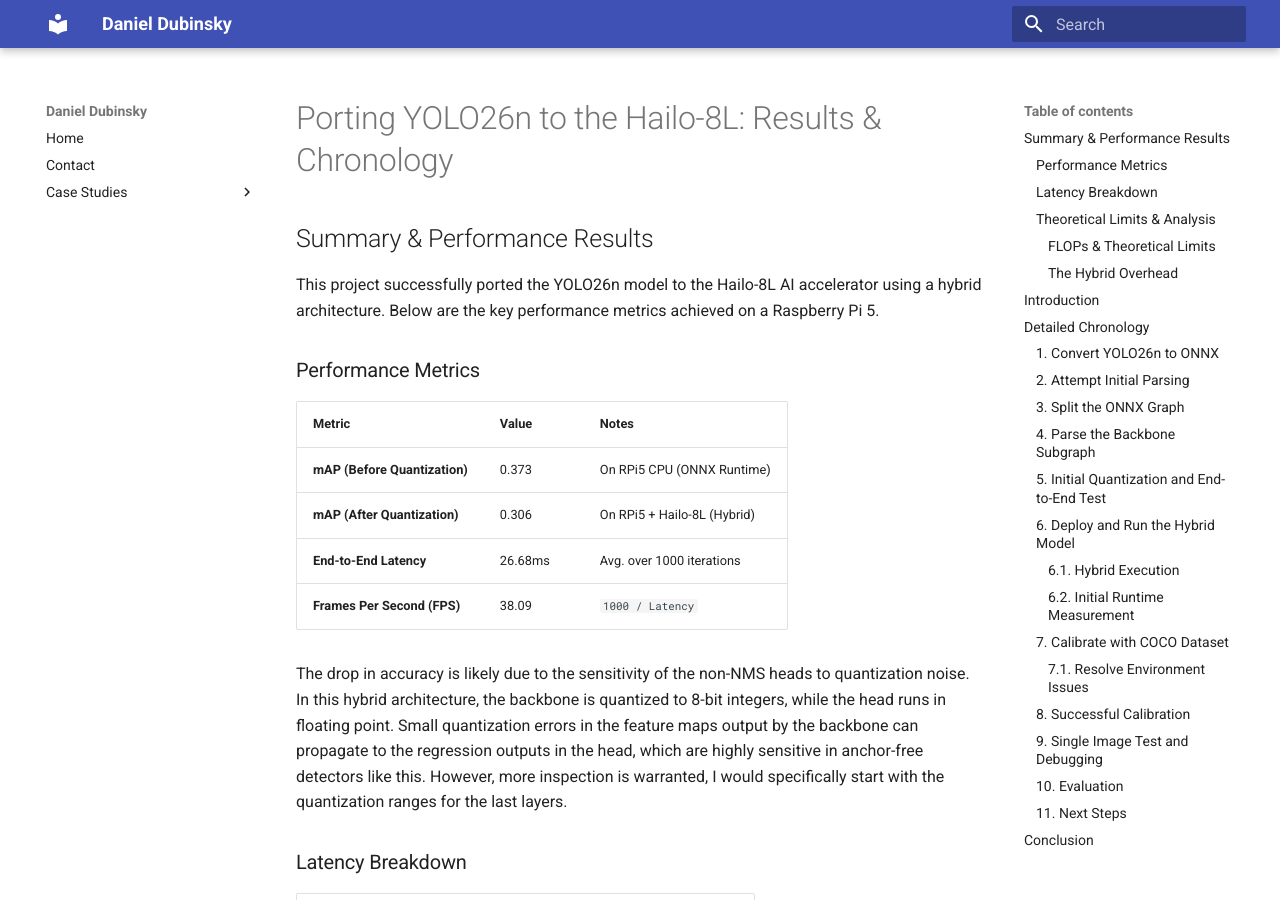
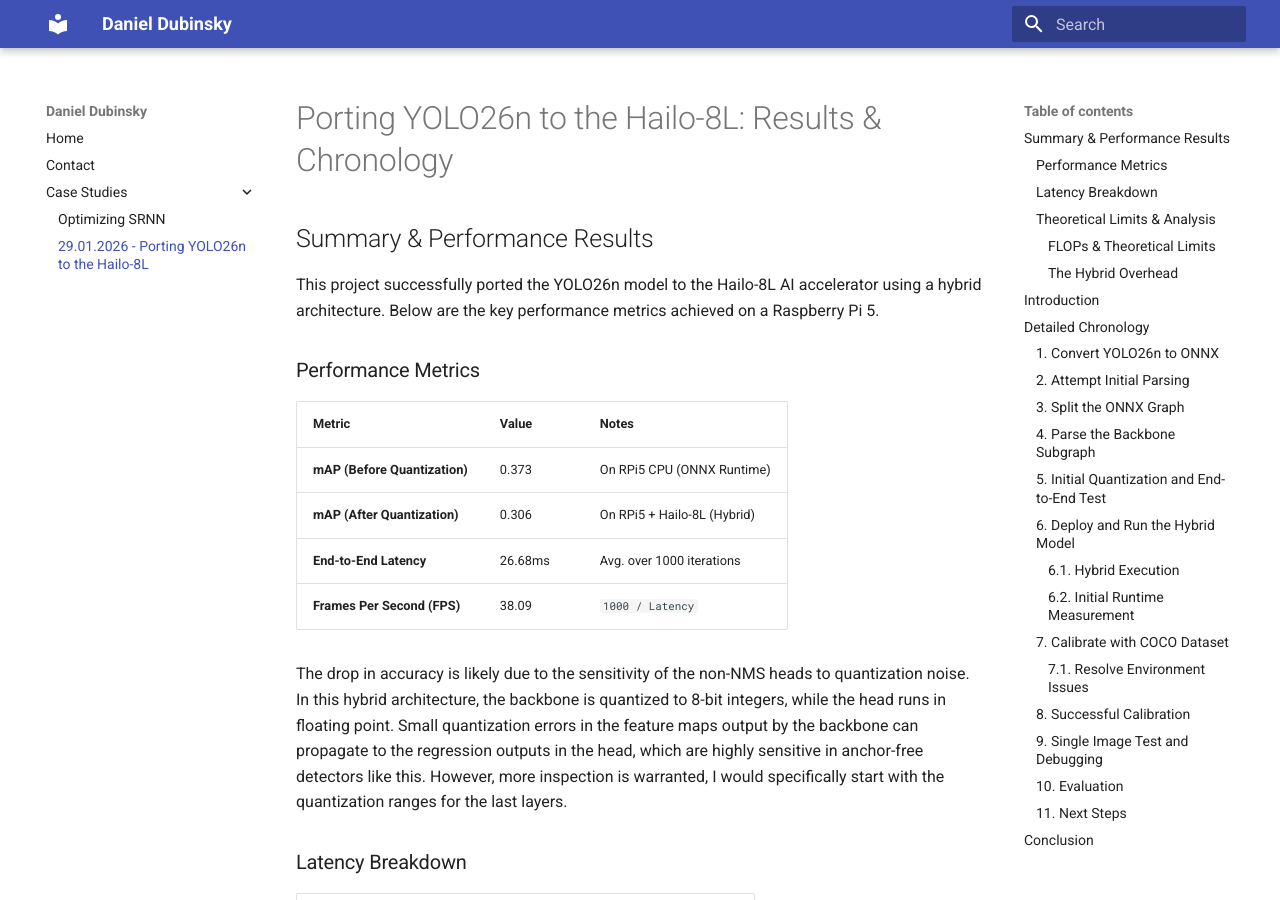
Before and after one commit to DanielDubinsky/personal-site, an MkDocs documentation site: the page built from docs/case-studies/yolo26n-hailo-L8.md, in a window 1280 px wide and 900 px high. Built offline with MkDocs 1.6.1 and Material for MkDocs 9.7.7, drawn with Linux system fonts in a browser that asks for light colours.

Commit message:
Update mkdocs.yml

```diff
--- a/mkdocs.yml
+++ b/mkdocs.yml
@@ -9,6 +9,7 @@ nav:
   - Contact: contact.md
   - Case Studies:
       - "Optimizing SRNN": case-studies/optimizing-srnn.md
+      - "29.01.2026 - Porting YOLO26n to the Hailo-8L": case-studies/yolo26n-hailo-L8.md
 watch:
   - ./docs/
 markdown_extensions:
```
